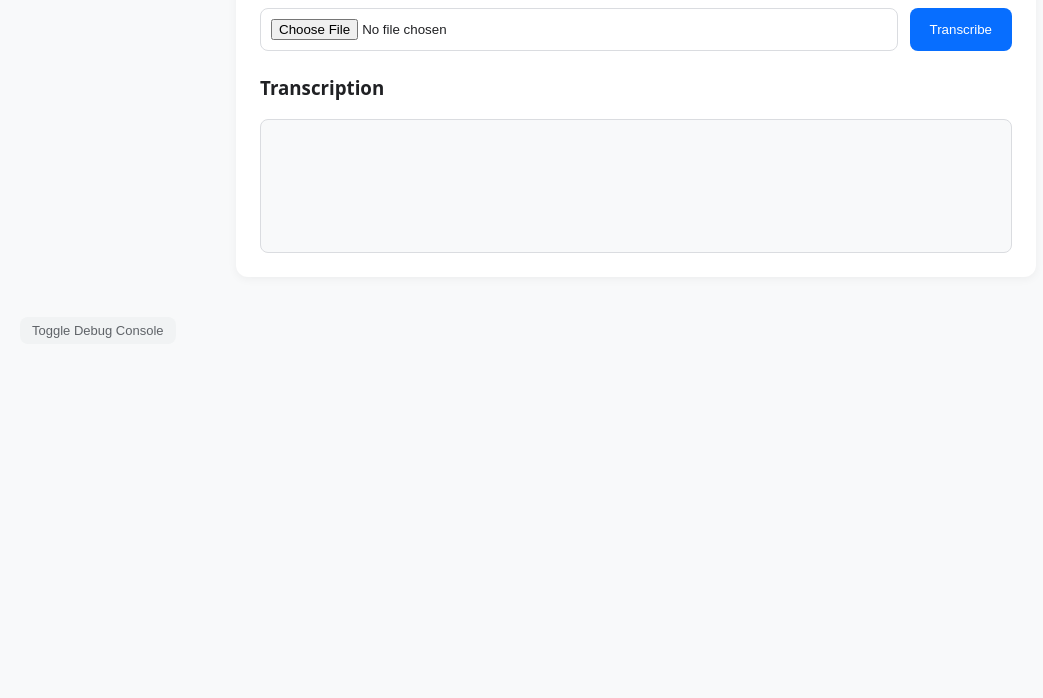
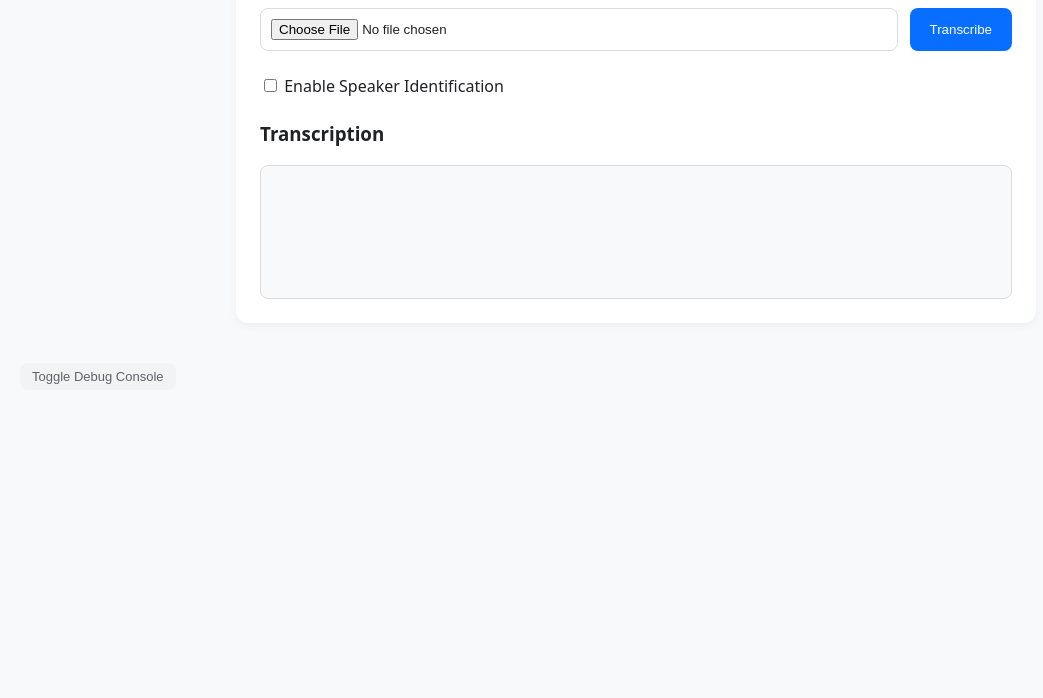
Before and after one commit to karstegg/audio-transcription, a website built with Vite: page index.html in a window 1280 px wide. Shown: the part 102-800 px from the top of the page, without its empty margins (4-1047 px from the left). Built offline with nearby package versions, Linux system fonts and the light colour scheme; some packages are replaced by stand-ins of ours.

Commit message:
Add speaker diarization toggle to HTML

```diff
--- a/index.html
+++ b/index.html
@@ -14,6 +14,13 @@
     <div class="upload-container">
       <input type="file" id="audioFileInput" accept="audio/*,video/*">
       <button id="transcribeButton">Transcribe</button>
+    </div>
+
+    <div class="options-container">
+      <label class="option-label">
+        <input type="checkbox" id="diarizationToggle">
+        <span>Enable Speaker Identification</span>
+      </label>
     </div>
 
     <div id="status-indicator" class="status hidden">
@@ -36,9 +43,7 @@
 
   <footer>
     <button id="toggleDebugButton" class="debug-toggle">Toggle Debug Console</button>
-    <div id="debugWindow" class="debug-console" style="display: none;">
-
-    </div>
+    <div id="debugWindow" class="debug-console" style="display: none;"></div>
   </footer>
 
   <script type="module" src="/main.js"></script>
```
